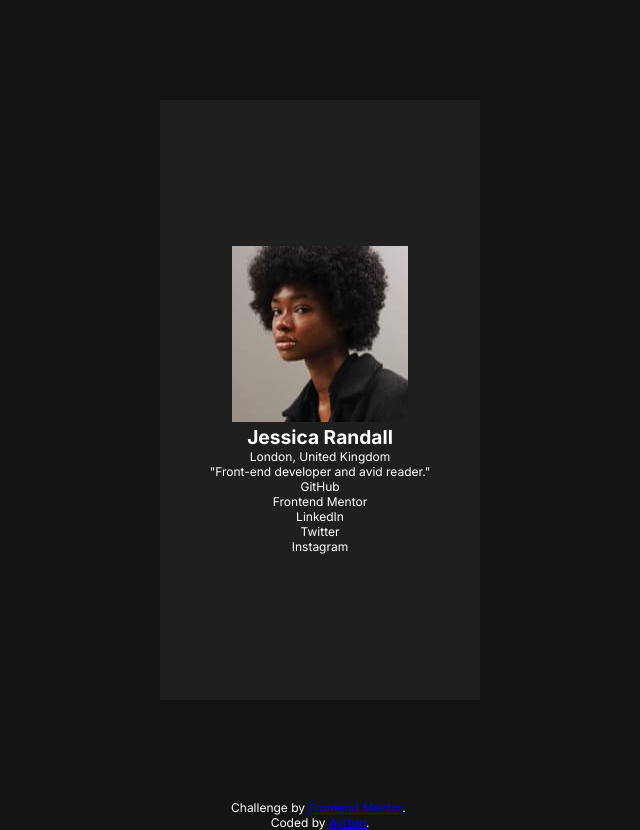
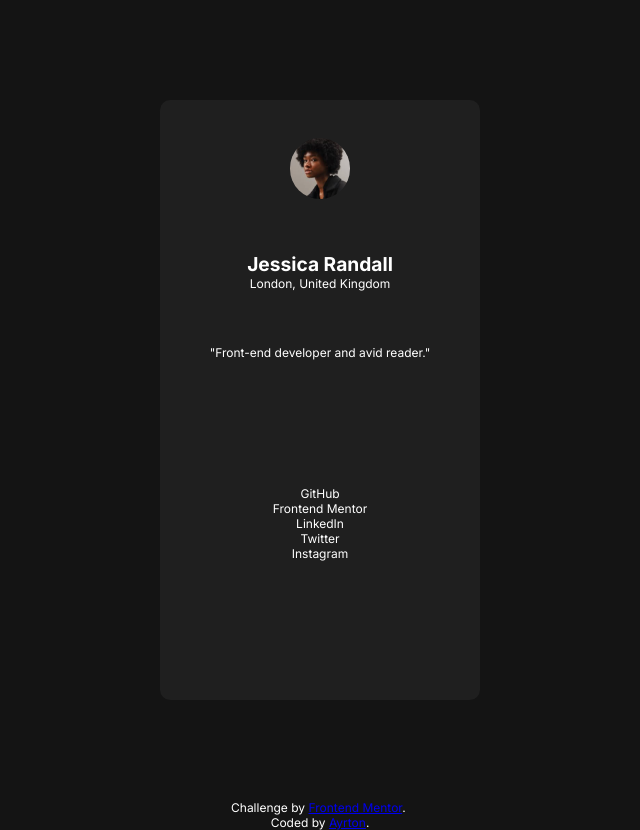
Before and after one commit to ayrtton/social-links-profile, a React (Vite) app: page / in a window 1280 px wide. Shown: the whole page, without its empty margins (320-960 px from the left). Built offline with nearby package versions, Linux system fonts and the light colour scheme.

Commit message:
Design the profile image and card structure

```diff
--- a/src/assets/css/main.css
+++ b/src/assets/css/main.css
@@ -57,6 +57,7 @@ main {
   align-items: center;
   justify-content: center;
   text-align: center;
+  width: 100%;
   height: 100vh;
 }
 
@@ -66,9 +67,41 @@ main {
   align-items: center;
   justify-content: center;
   text-align: center;
+  width: 100%;
   height: 75%;
   background-color: hsl(0, 0%, 12%);
   width: 25%;
+  border-radius: 0.8vw;
+  padding: 2vw;
+}
+#card #profile-info {
+  display: flex;
+  flex-direction: column;
+  align-items: center;
+  justify-content: center;
+  text-align: center;
+  width: 100%;
+  height: 45%;
+  justify-content: space-between;
+  padding: 1vw;
+}
+#card #image {
+  border-radius: 50%;
+  overflow: hidden;
+  aspect-ratio: 1/1;
+  width: 25%;
+}
+#card #image img {
+  width: 100%;
+}
+#card #links {
+  display: flex;
+  flex-direction: column;
+  align-items: center;
+  justify-content: center;
+  text-align: center;
+  width: 100%;
+  height: 55%;
 }
 
 footer {
@@ -77,5 +110,6 @@ footer {
   align-items: center;
   justify-content: center;
   text-align: center;
+  width: 100%;
   height: auto;
 }/*# sourceMappingURL=main.css.map */
--- a/src/assets/sass/_mixins.scss
+++ b/src/assets/sass/_mixins.scss
@@ -4,6 +4,7 @@
     align-items: center;
     justify-content: center;
     text-align: center;
+    width: 100%;
     height: $height;
 }
 
--- a/src/assets/sass/main.scss
+++ b/src/assets/sass/main.scss
@@ -14,6 +14,29 @@ main {
     @include flexbox(75%);
     background-color: $dark_grey;
     width: 25%;
+    border-radius: .8vw;
+    padding: 2vw;
+
+    #profile-info {
+        @include flexbox(45%);
+        justify-content: space-between;
+        padding: 1vw;
+    }
+
+    #image {
+        border-radius: 50%;
+        overflow: hidden;
+        aspect-ratio: 1 / 1;
+        width: 25%;
+
+        img {
+            width: 100%;
+        }
+    }
+
+    #links {
+        @include flexbox(55%);
+    }
 }
 
 footer {
--- a/src/components/Card.jsx
+++ b/src/components/Card.jsx
@@ -5,9 +5,13 @@ function Card() {
         <main>
             <div id="card">
                 <div id="profile-info">
-                    <img src={profileImage} alt="" srcSet="" />
-                    <h1>Jessica Randall</h1>
-                    <span>London, United Kingdom</span>
+                    <div id="image">
+                        <img src={profileImage} alt="" srcSet="" />
+                    </div>
+                    <div>
+                        <h1>Jessica Randall</h1>
+                        <span>London, United Kingdom</span>
+                    </div>
                     <p>{'"'}Front-end developer and avid reader.{'"'}</p>
                 </div>
                 <div id="links">
```
Also changed, not shown: 1 other file (tests, documents, lock files or other folders).
